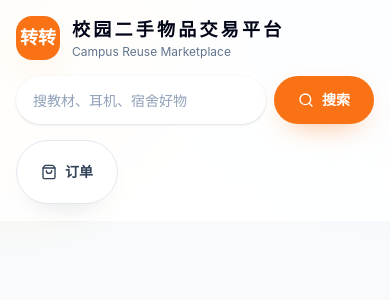
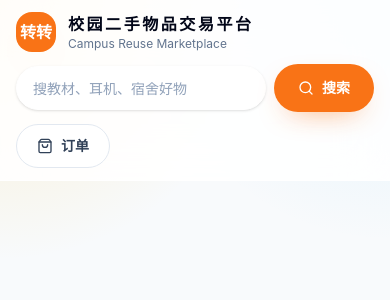
Before and after one commit to ayunbo/zhuanzhuan-ui, a Vue app: page /goods/1 in a window 390 px wide. Shown: the top 300 px of the page. Built offline with nearby package versions, Linux system fonts and the light colour scheme.

Commit message:
v2.0.2 优化导航栏高度

```diff
--- a/src/App.vue
+++ b/src/App.vue
@@ -135,16 +135,16 @@ onBeforeUnmount(() => {
       class="fixed inset-x-0 top-0 z-50 border-b border-white/70 bg-white/88 backdrop-blur-xl"
     >
       <div
-        class="mx-auto flex max-w-[1480px] flex-col gap-4 px-4 py-4 sm:px-6 lg:flex-row lg:items-center lg:gap-6 lg:px-8"
+        class="mx-auto flex max-w-[1480px] flex-col gap-3 px-4 py-3 sm:px-6 lg:flex-row lg:items-center lg:gap-5 lg:px-8"
       >
         <div class="flex items-center gap-3">
           <div
-            class="flex h-11 w-11 items-center justify-center rounded-2xl bg-brand-500 text-lg font-bold text-white shadow-[0_16px_34px_-18px_rgba(249,115,22,0.95)]"
+            class="flex h-10 w-10 items-center justify-center rounded-2xl bg-brand-500 text-base font-bold text-white shadow-[0_16px_34px_-18px_rgba(249,115,22,0.95)]"
           >
             转转
           </div>
           <div>
-            <p class="text-lg font-black tracking-[0.18em] text-slate-950">校园二手物品交易平台</p>
+            <p class="text-base font-black tracking-[0.16em] text-slate-950">校园二手物品交易平台</p>
             <p class="text-xs text-slate-500">Campus Reuse Marketplace</p>
           </div>
         </div>
@@ -157,9 +157,9 @@ onBeforeUnmount(() => {
             v-model="searchKeyword"
             type="search"
             placeholder="搜教材、耳机、宿舍好物"
-            class="h-12 flex-1 border-white bg-slate-50/90 shadow-[0_10px_28px_-22px_rgba(15,23,42,0.55)]"
+            class="h-11 flex-1 border-white bg-slate-50/90 shadow-[0_10px_28px_-22px_rgba(15,23,42,0.55)]"
           />
-          <Button type="submit" size="lg" class="h-12 shrink-0 px-5">
+          <Button type="submit" size="lg" class="h-11 shrink-0 px-5">
             <Search class="h-4 w-4" />
             搜索
           </Button>
@@ -174,7 +174,7 @@ onBeforeUnmount(() => {
           >
             <button
               type="button"
-              class="flex items-center gap-3 rounded-full border border-slate-200 bg-white px-4 py-2 shadow-[0_14px_32px_-24px_rgba(15,23,42,0.35)] transition hover:border-brand-200 hover:shadow-md"
+              class="flex items-center gap-3 rounded-full border border-slate-200 bg-white px-4 py-1.5 shadow-[0_14px_32px_-24px_rgba(15,23,42,0.35)] transition hover:border-brand-200 hover:shadow-md"
               :class="isUserMenuOpen ? 'border-brand-200 shadow-md' : ''"
             >
               <Avatar size="md" :fallback="currentUser.avatar" />
@@ -224,7 +224,7 @@ onBeforeUnmount(() => {
           <button
             v-else
             type="button"
-            class="hidden items-center gap-3 rounded-full border border-slate-200 bg-white px-4 py-2 shadow-[0_14px_32px_-24px_rgba(15,23,42,0.35)] transition hover:bg-slate-50 hover:border-brand-200 hover:shadow-md sm:flex"
+            class="hidden items-center gap-3 rounded-full border border-slate-200 bg-white px-4 py-1.5 shadow-[0_14px_32px_-24px_rgba(15,23,42,0.35)] transition hover:bg-slate-50 hover:border-brand-200 hover:shadow-md sm:flex"
             @click="openAuthDialog"
           >
             <Avatar size="md" :fallback="currentUser.avatar" />
@@ -240,7 +240,7 @@ onBeforeUnmount(() => {
           <Button
             variant="outline"
             size="sm"
-            class="h-16 rounded-full border-slate-200 px-6 text-lg font-semibold text-slate-700 shadow-[0_14px_32px_-24px_rgba(15,23,42,0.35)]"
+            class="h-11 rounded-full border-slate-200 px-5 text-base font-semibold text-slate-700 shadow-[0_14px_32px_-24px_rgba(15,23,42,0.35)]"
             @click="handleOrderClick"
           >
             <ShoppingBag class="h-4 w-4" />
```
